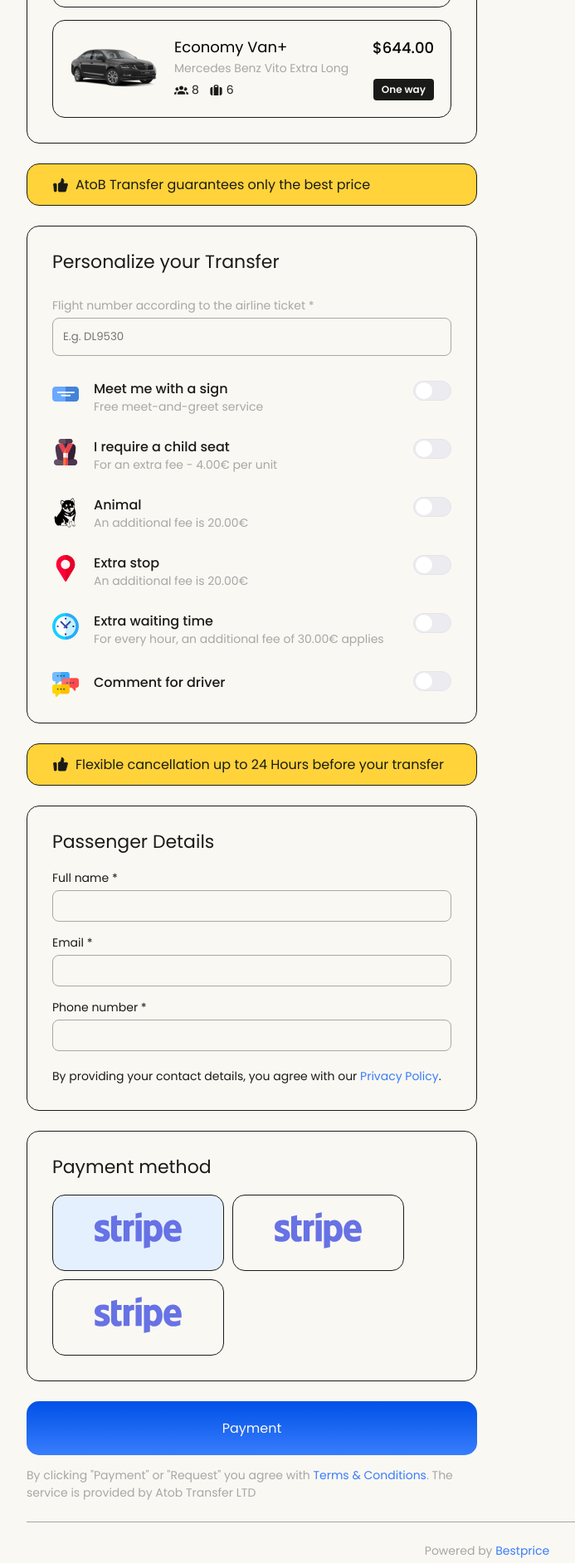
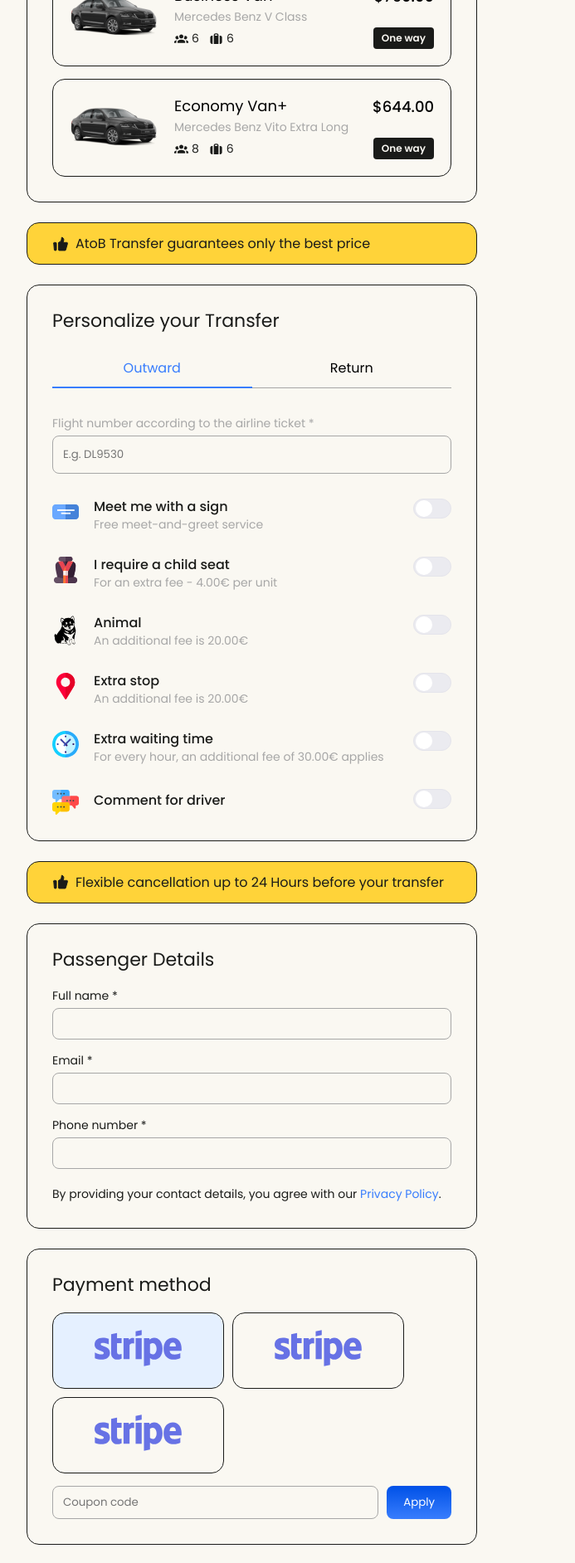
Before and after one commit to shahriyor-sharifjonov/booking-widget, a Vue app: page /order in a window 1280 px wide. Shown: the part 880-2764 px from the top of the page at 83% size, without its empty margins (53-746 px from the left). Built offline with nearby package versions, Linux system fonts and the light colour scheme.

Commit message:
fix bugs

```diff
--- a/src/assets/main.scss
+++ b/src/assets/main.scss
@@ -263,7 +263,7 @@ body{
         }
       }
       input{
-        width: calc(100% - 140px);
+        width: calc(100% - 130px);
         margin-left: 10px;
         background: none;
         border: none;
@@ -1133,6 +1133,32 @@ body{
       line-height: 0;
     }
   }
+  &__coupon{
+    margin-top: 15px;
+    width: 100%;
+    display: flex;
+    justify-content: space-between;
+    gap: 10px;
+    height: 40px;
+    input{
+      flex-grow: 1;
+      border-radius: 8px;
+      border: 1px solid var(--gray);
+      padding: 6px 12px;
+      background: var(--background);
+    }
+    button{
+      display: flex;
+      align-items: center;
+      justify-content: center;
+      cursor: pointer;
+      padding: 1px 20px;
+      border: none;
+      background: var(--primary-gradient);
+      color: #fff;
+      border-radius: 8px;
+    }
+  }
 }
 
 
@@ -1200,6 +1226,27 @@ body{
       height: 100%;
       border-radius: 30px;
       overflow: hidden;
+    }
+  }
+}
+
+
+.book-navigation{
+  display: flex;
+  justify-content: space-between;
+  width: 100%;
+  margin-bottom: 24px;
+  &__button{
+    width: 50%;
+    border: none;
+    background: none;
+    padding: 10px 20px;
+    font-size: 16px;
+    border-bottom: 1px solid var(--gray);
+    cursor: pointer;
+    &.active{
+      color: var(--primary-color);
+      border-bottom: 2px solid var(--primary-color);
     }
   }
 }
@@ -1376,10 +1423,10 @@ body{
     }
   }
   .book-payment__button{
-    padding: 20px 40px;
+    padding: 20px 30px;
     line-height: 0;
     img{
-      width: 80px;
+      width: 60px;
     }
   }.book-order__btn{
     padding: 16px;
--- /dev/null
+++ b/src/components/Navigation.vue
@@ -0,0 +1,6 @@
+<template>
+    <div class="book-navigation">
+        <button class="book-navigation__button active">Outward</button>
+        <button class="book-navigation__button">Return</button>
+    </div>
+</template>
--- a/src/components/Payment.vue
+++ b/src/components/Payment.vue
@@ -12,5 +12,9 @@
                 <img src="/stripe.svg" alt="" draggable="false" />
             </button>
         </div>
+        <div class="book-payment__coupon">
+            <input type="text" placeholder="Coupon code">
+            <button type="button">Apply</button>
+        </div>
     </div>
 </template>
--- a/src/views/OrderView.vue
+++ b/src/views/OrderView.vue
@@ -20,6 +20,7 @@ import PersFlight from '../components/PersFlight.vue';
 import Payment from '../components/Payment.vue';
 import 'flatpickr/dist/flatpickr.css';
 import PersAnimal from '../components/PersAnimal.vue';
+import Navigation from '../components/Navigation.vue';
 
 export default {
   components: {
@@ -29,6 +30,7 @@ export default {
     Car,
     PersSign,
     PersComment,
+    Navigation,
     PersWait,
     PersStop,
     PersMusic,
@@ -89,6 +91,7 @@ export default {
         <div class="book-order__left">
           <div class="book-order__cars">
             <p class="book-order__cars-title">Vehicle Class</p>
+            <Navigation />
             <Action />
             <Car v-for="(car, index) in cars" :key="index" :id="car.id" :img="car.img" :carclass="car.carclass" :type="car.type" :price="car.price" :name="car.name" :passengers="car.passengers" :suitcases="car.suitcases" />
           </div>
@@ -105,6 +108,7 @@ export default {
           </div>
           <div class="book-order__cars">
             <p class="book-order__cars-title">Personalize your Transfer</p>
+            <Navigation />
             <PersFlight />
             <PersSign />
             <PersSeat />
@@ -139,6 +143,7 @@ export default {
           <div class="book-order__cars-header">
             <p class="book-order__info-title">Summary</p>
           </div>
+          <Navigation />
           <div class="book-order__info-img">
             <img src="/staticmap.png" alt="" draggable="false"/>
           </div>
```
